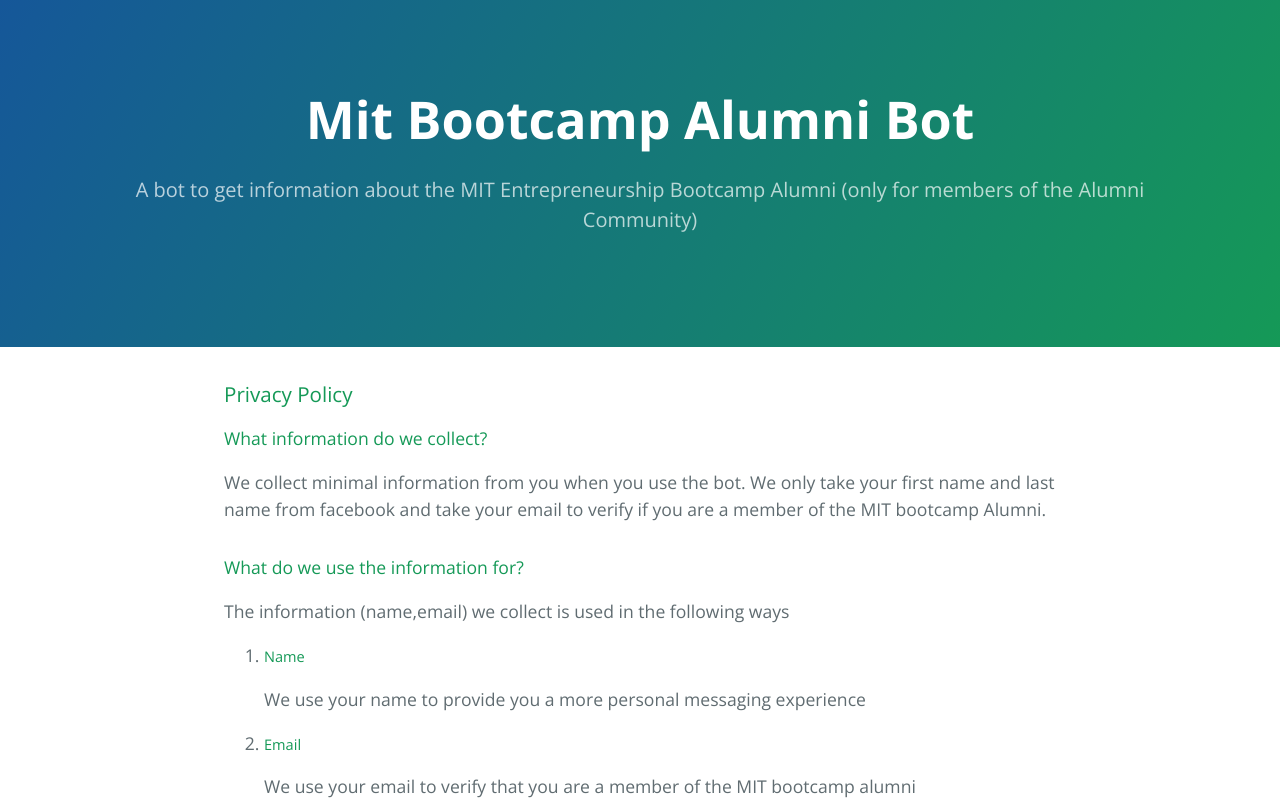
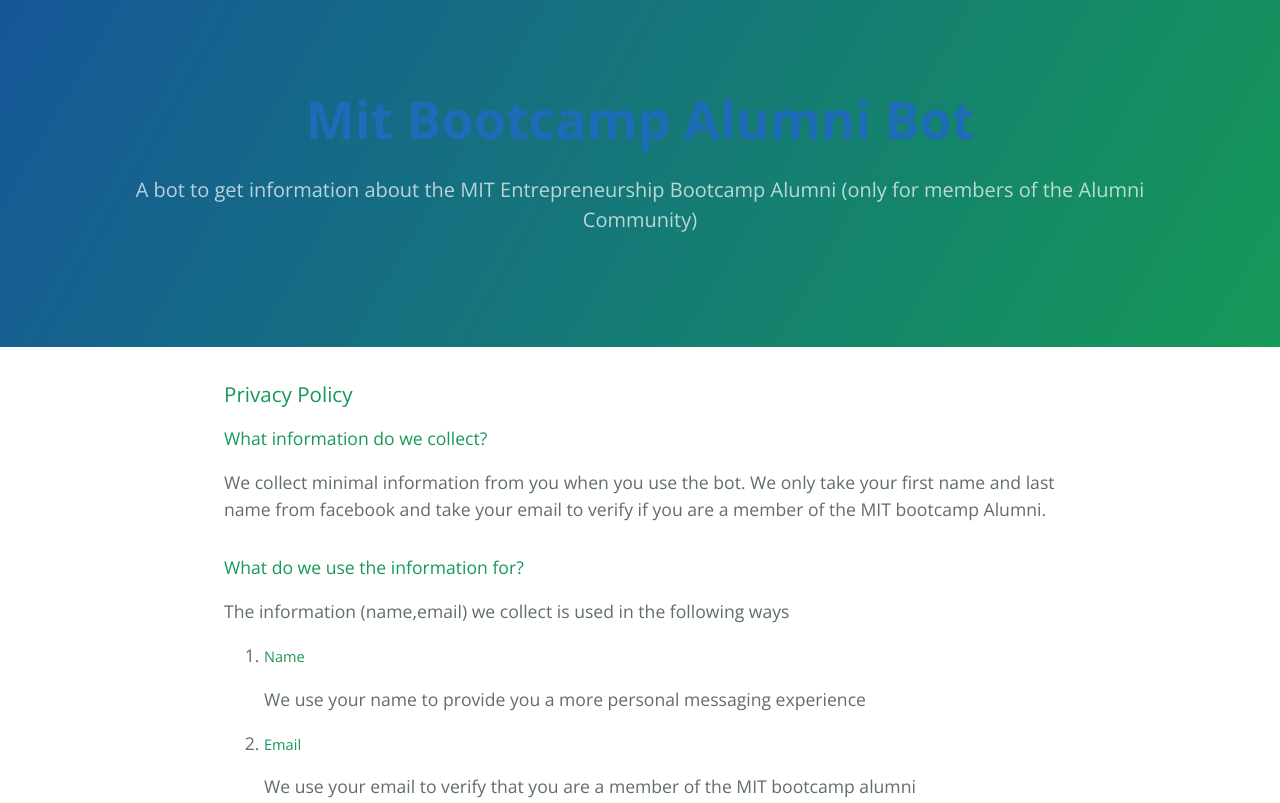
Before and after one commit to GanadiniAkshay/MITBootcampAlumniBot, a plain HTML site: page privacy.html in a window 1280 px wide. Shown: the top 803 px of the page. Drawn offline with nearby package versions, Linux system fonts and the light colour scheme.

Commit message:
added link to home

```diff
--- a/privacy.html
+++ b/privacy.html
@@ -11,7 +11,7 @@
   </head>
   <body>
     <section class="page-header">
-      <h1 class="project-name">Mit Bootcamp Alumni Bot</h1>
+      <h1 class="project-name"><a href="./index.html">Mit Bootcamp Alumni Bot</a></h1>
       <h2 class="project-tagline">A bot to get information about the MIT Entrepreneurship Bootcamp Alumni (only for members of the Alumni Community)</h2>
 </section>
 
```
